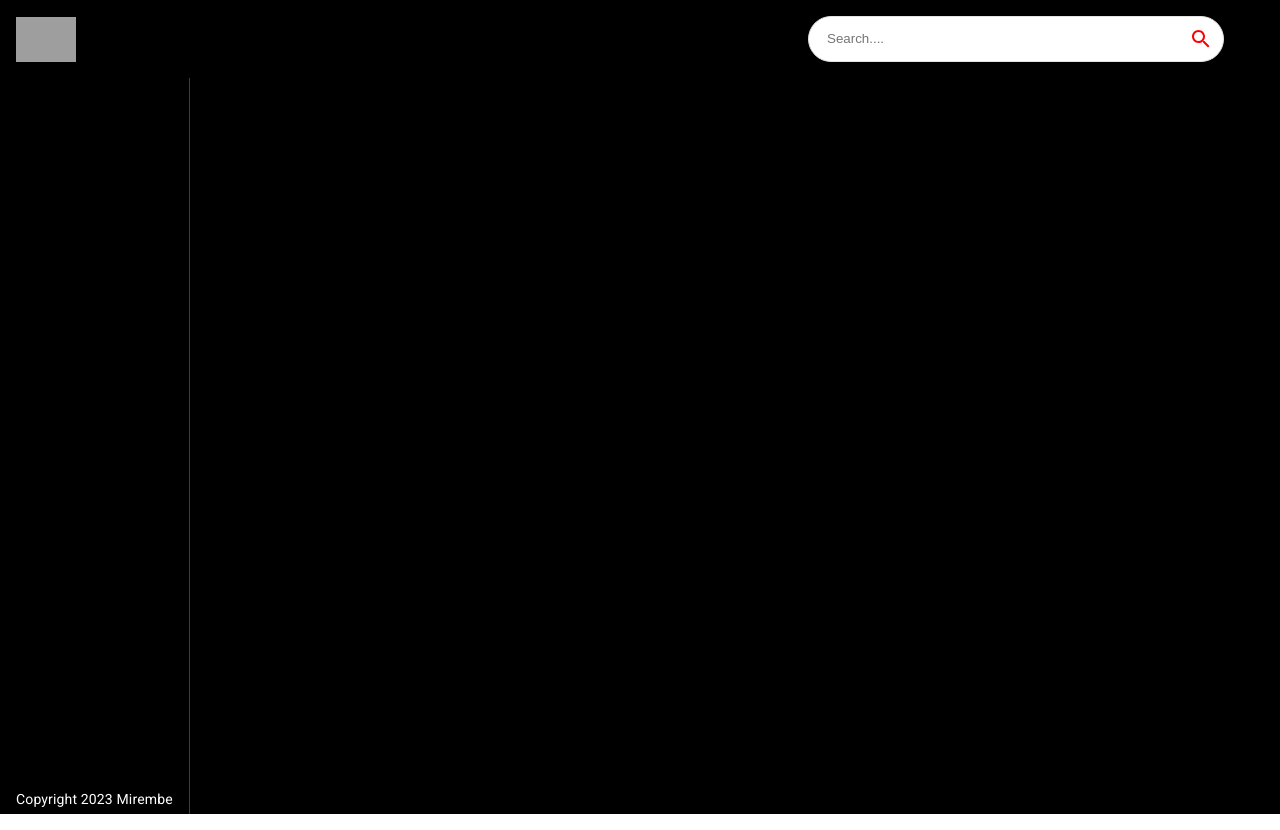
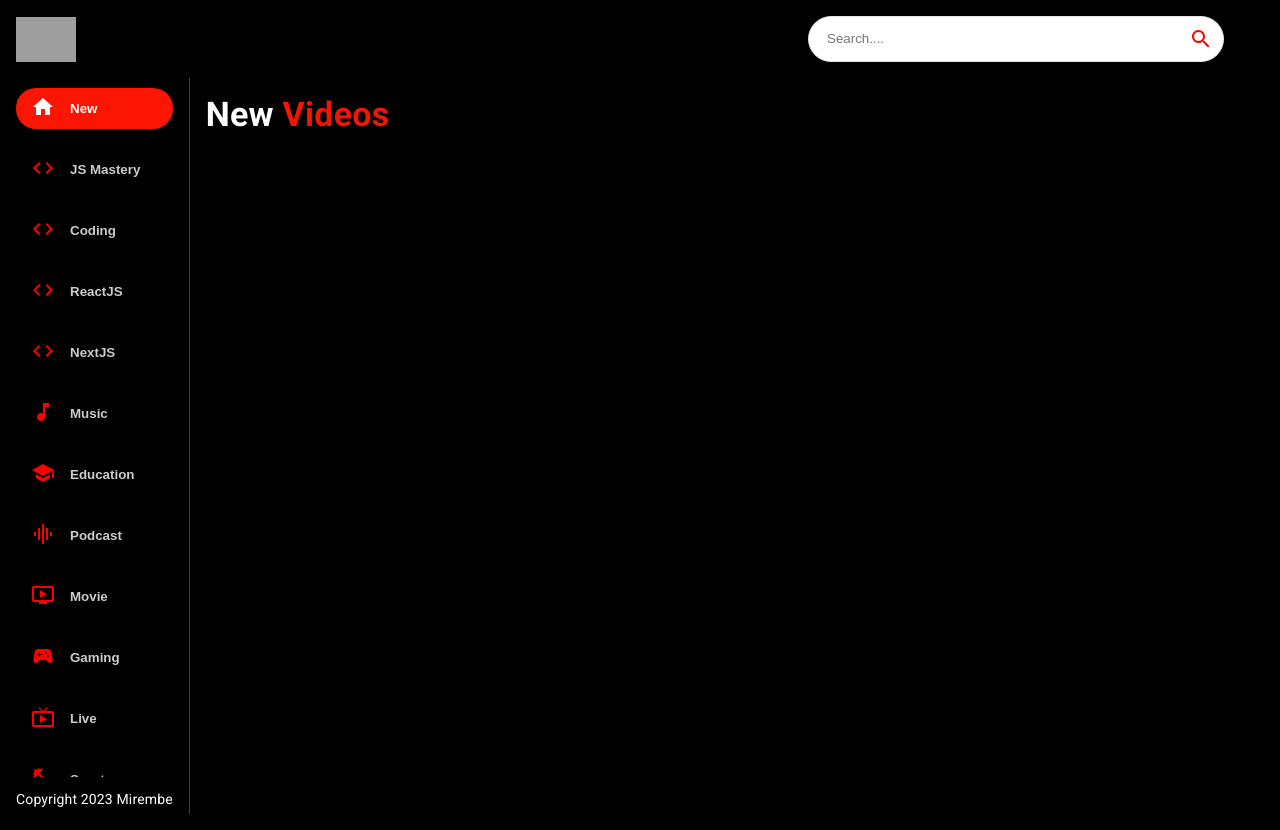
Before and after one commit to mirembe-mariam/youtubeclone2, a React (Create React App) app: page / in a window 1280 px wide. Built offline with nearby package versions, Linux system fonts and the light colour scheme; grey boxes are pictures that could not be loaded.

Commit message:
finished working on sidebar and video next is fetching video data

```diff
--- a/src/components/Feed/Feed.jsx
+++ b/src/components/Feed/Feed.jsx
@@ -1,7 +1,8 @@
 import React from "react";
 import { useState, useEffect } from "react";
 import { Box, Stack, Typography } from '@mui/material';
-import Sidebar from "../Sidebar/Sidebar.jsx"
+import { Sidebar, Videos } from "../" /*we are already in the componnets folder*/
+
 const Feed = () => {
   return (
     <Stack
@@ -19,6 +20,13 @@
           Copyright 2023 Mirembe
           </Typography> {/*typography is used for text elements instead of p tags or headings tags*/}
       </Box>
+
+      <Box p={2} sx={{ overflowY: 'auto', height: '90vh', flex: 2 }}>
+        <Typography variant="h4" fontWeight="bold" mb={2} sx={{ color: 'white'}}>
+          New <span style={{ color: '#F31503'}}>Videos</span>
+        </Typography>
+        <Videos videos={[]}/>
+      </Box>
     </Stack>
   );
 };
--- a/src/components/Sidebar/Sidebar.jsx
+++ b/src/components/Sidebar/Sidebar.jsx
@@ -2,20 +2,30 @@
 import { Stack } from "@mui/material";
 import { categories } from "../../utils/constants";
 
+const selectedCategory = 'New';
 const Sidebar = () => (
   <Stack
     direction="row"
     sx={{
-      overflowY: "auto",
+      overflowY: "auto",/*to enable vertical scrolling*/
       height: { sx: "auto", md: "95%" },
       flexDirection: { md: "column" },
-    }}>
-        {categories.map((category) => (
-            <button className="category-btn">
-                <span>{category.icon}</span>
-                <span>{category.name}</span>
-            </button>
-        ))}
+    }}
+  >
+    {categories.map((category) => ( /*This maps over the categories array in constants and renders a button element for each category.*/
+
+     <button className="category-btn"
+        style={{
+            background: category.name ===
+            selectedCategory && '#FC1503',
+            color: 'white'
+         }}
+        key={category.name}/*This assigns a unique key to each button element*/
+        >
+        <span style={{ color: category.name === selectedCategory ? 'white' : 'red ', marginRight: '15px'}}>{category.icon}</span>
+        <span style={{opacity: category.name === selectedCategory ? '1':'0.8'}}>{category.name}</span>
+      </button>
+    ))}
   </Stack>
 );
 
--- /dev/null
+++ b/src/components/Videos/Videos.jsx
@@ -0,0 +1,9 @@
+import React from 'react'
+
+const Videos = () => {
+  return (
+    <div>Videos</div>
+  )
+}
+
+export default Videos
--- a/src/components/index.js
+++ b/src/components/index.js
@@ -5,3 +5,4 @@
 export {default as VideoDetail} from './VideoDetail/VideoDetail'
 export {default as SearchBar}from './SearchBar/SearchBar'
 export {default as Sidebar} from './Sidebar/Sidebar'
+export{default as Videos} from './Videos/Videos'
```
